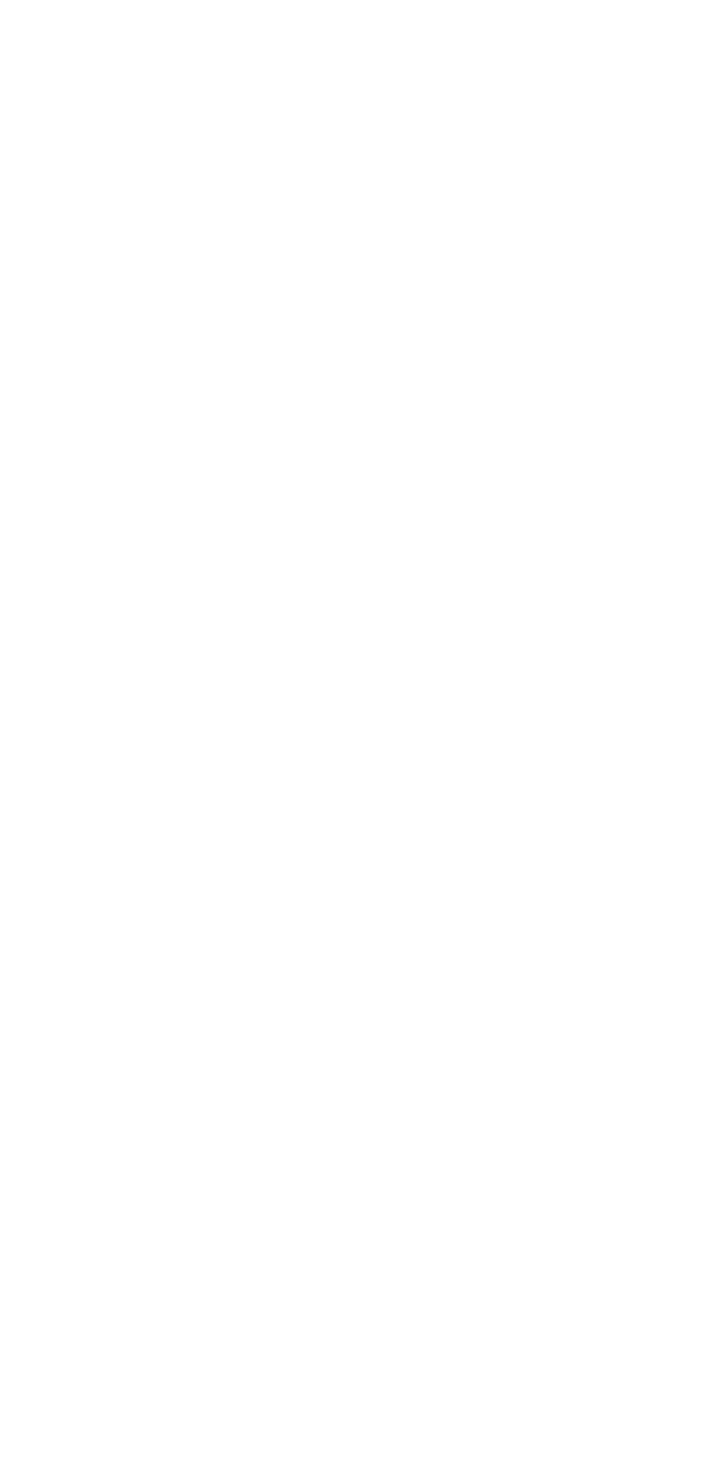
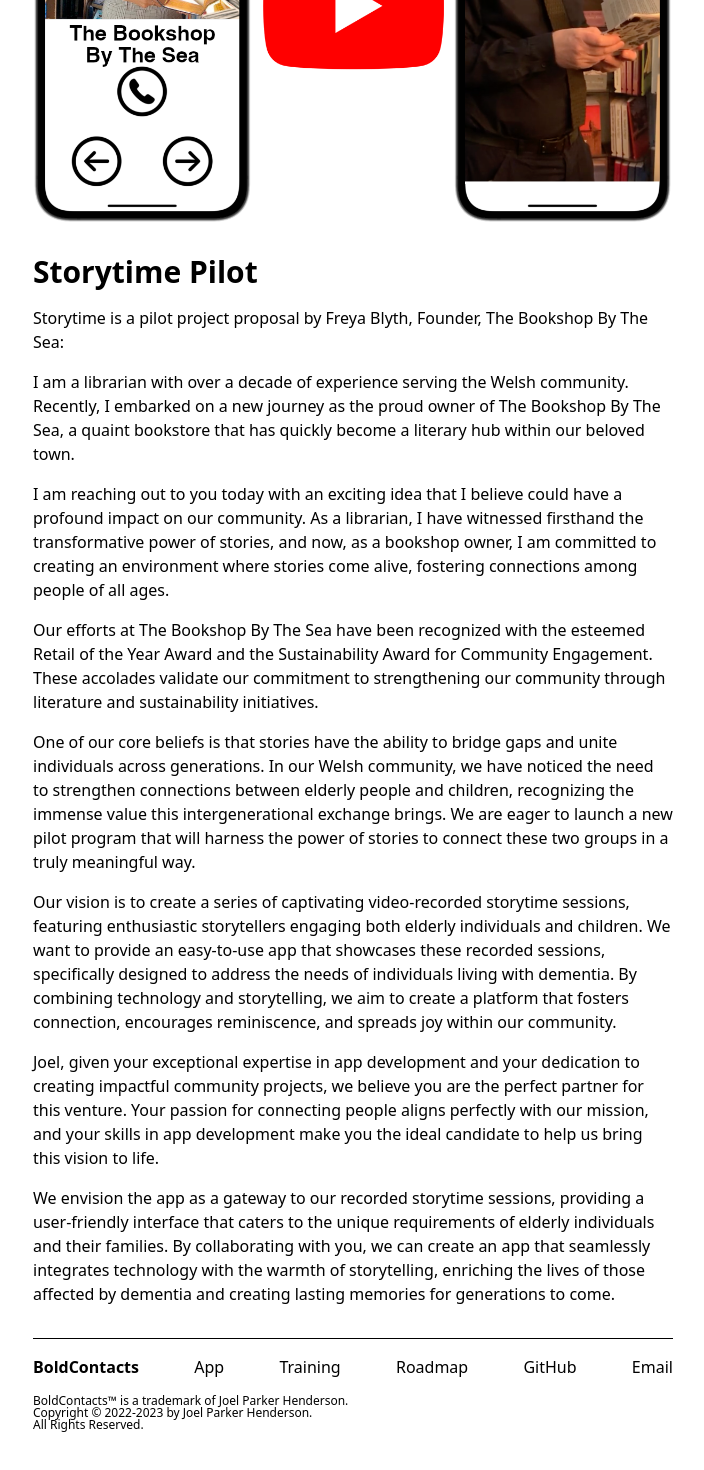
Before and after one commit to BoldContacts/boldcontacts-site-as-sveltekit, a SvelteKit app: page /storytime in a window 1280 px wide. Before the commit this address had no page. Shown: the part 310-1780 px from the top of the page, without its empty margins (287-991 px from the left). Before the commit the page ends 800 px from the top, so only its background shows below. Built offline with nearby package versions, Linux system fonts and the light colour scheme.

Commit message:
Add storytime

```diff
--- /dev/null
+++ b/src/routes/storytime/+page.svelte
@@ -0,0 +1,19 @@
+<p><img src="/thebookshopbythesea/explainer.png" alt="BoldContacts & The Bookshop By The Sea" loading="lazy"></p>
+
+<h1>Storytime Pilot</h1>
+
+<p>Storytime is a pilot project proposal by Freya Blyth, Founder, The Bookshop By The Sea:</p>
+
+<p>I am a librarian with over a decade of experience serving the Welsh community. Recently, I embarked on a new journey as the proud owner of The Bookshop By The Sea, a quaint bookstore that has quickly become a literary hub within our beloved town.</p>
+
+<p>I am reaching out to you today with an exciting idea that I believe could have a profound impact on our community. As a librarian, I have witnessed firsthand the transformative power of stories, and now, as a bookshop owner, I am committed to creating an environment where stories come alive, fostering connections among people of all ages.</p>
+
+<p>Our efforts at The Bookshop By The Sea have been recognized with the esteemed Retail of the Year Award and the Sustainability Award for Community Engagement. These accolades validate our commitment to strengthening our community through literature and sustainability initiatives.</p>
+
+<p>One of our core beliefs is that stories have the ability to bridge gaps and unite individuals across generations. In our Welsh community, we have noticed the need to strengthen connections between elderly people and children, recognizing the immense value this intergenerational exchange brings. We are eager to launch a new pilot program that will harness the power of stories to connect these two groups in a truly meaningful way.</p>
+
+<p>Our vision is to create a series of captivating video-recorded storytime sessions, featuring enthusiastic storytellers engaging both elderly individuals and children. We want to provide an easy-to-use app that showcases these recorded sessions, specifically designed to address the needs of individuals living with dementia. By combining technology and storytelling, we aim to create a platform that fosters connection, encourages reminiscence, and spreads joy within our community.</p>
+
+<p>Joel, given your exceptional expertise in app development and your dedication to creating impactful community projects, we believe you are the perfect partner for this venture. Your passion for connecting people aligns perfectly with our mission, and your skills in app development make you the ideal candidate to help us bring this vision to life.</p>
+
+<p>We envision the app as a gateway to our recorded storytime sessions, providing a user-friendly interface that caters to the unique requirements of elderly individuals and their families. By collaborating with you, we can create an app that seamlessly integrates technology with the warmth of storytelling, enriching the lives of those affected by dementia and creating lasting memories for generations to come.</p>
```
